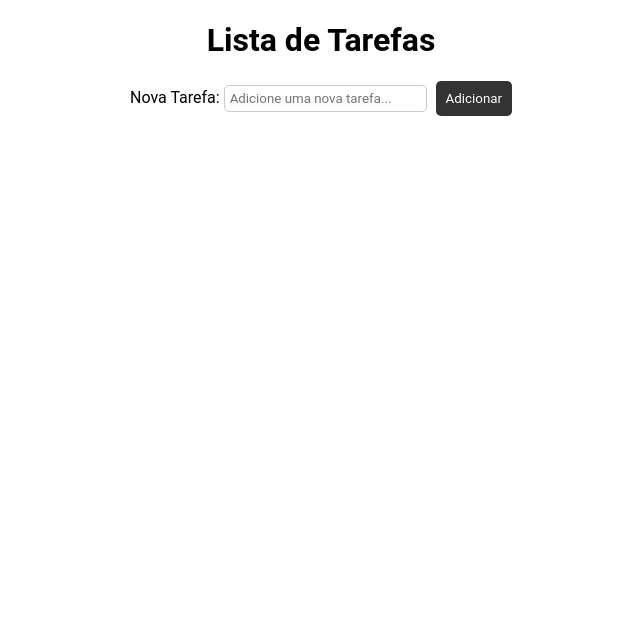
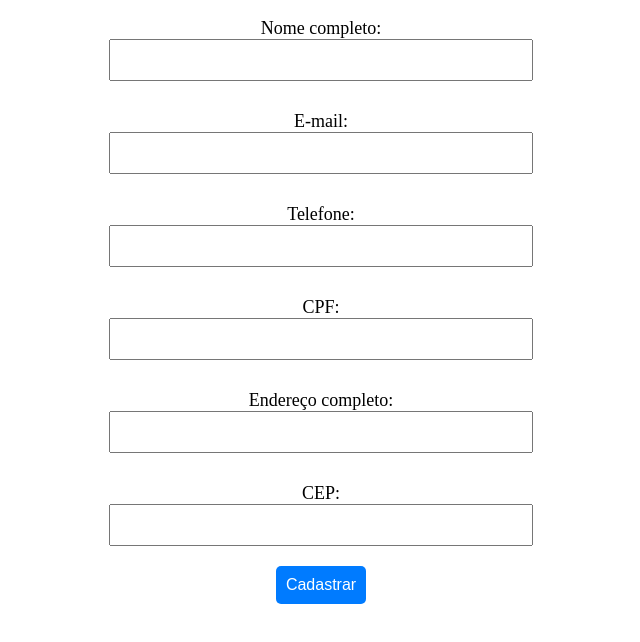
Before and after one commit to B-Lucas365/curso_ebac_frontend, a plain HTML site: page index.html in a window 1280 px wide. Shown: the whole page, without its empty margins (319-959 px from the left). Drawn offline with nearby package versions, Linux system fonts and the light colour scheme.

Commit message:
first commit

```diff
--- a/index.html
+++ b/index.html
@@ -1,22 +1,39 @@
+<!DOCTYPE html>
+<html lang="en">
+<head>
+    <meta charset="UTF-8">
+    <meta http-equiv="X-UA-Compatible" content="IE=edge">
+    <meta name="viewport" content="width=device-width, initial-scale=1.0">
+    <title>Document</title>
+    <script src="https://code.jquery.com/jquery-3.6.0.min.js"></script>
+    <script src="https://cdnjs.cloudflare.com/ajax/libs/jquery.mask/1.14.16/jquery.mask.min.js"></script>
 
-<!DOCTYPE html>
-<html>
-<head>
-  <meta charset="UTF-8">
-  <title>Lista de Tarefas</title>
-  <link rel="stylesheet" href="style.css">
-  <script src="https://code.jquery.com/jquery-3.6.0.min.js"></script>
+    <link rel="stylesheet" href="style.css">
+
 </head>
 <body>
-    <h1>Lista de Tarefas</h1>
     <form>
-      <label for="new-task">Nova Tarefa:</label>
-      <input type="text" id="new-task" placeholder="Adicione uma nova tarefa...">
-      <button id="add-task-btn" type="submit">Adicionar</button>
-    </form>
-    <ol id="task-list">
-    </ol>
+        <label for="nome">Nome completo:</label>
+        <input type="text" id="nome" name="nome" required>
 
-  <script src="script.js"></script>
+        <label for="email">E-mail:</label>
+        <input type="email" id="email" name="email" required>
+
+        <label for="telefone">Telefone:</label>
+        <input type="text" id="telefone" name="telefone" required>
+
+        <label for="cpf">CPF:</label>
+        <input type="text" id="cpf" name="cpf" required>
+
+        <label for="endereco">Endereço completo:</label>
+        <input type="text" id="endereco" name="endereco" required>
+
+        <label for="cep">CEP:</label>
+        <input type="text" id="cep" name="cep" required>
+
+        <button type="submit">Cadastrar</button>
+      </form>
+
+      <script src="script.js"></script>
 </body>
 </html>
--- a/script.js
+++ b/script.js
@@ -1,20 +1,10 @@
 $(document).ready(function() {
-    // Adiciona tarefa ao enviar o formulário
-    $('#add-task-btn').click(function(event) {
-      event.preventDefault(); // Previne o comportamento padrão do formulário de recarregar a página
+    // Máscara para o campo de telefone
+    $('#telefone').mask('(00) 0000-0000');
 
-      var taskName = $('#new-task').val();
-      if (taskName.trim() === '') { // Verifica se o nome da tarefa está vazio
-        alert('Por favor, adicione um nome para a tarefa.');
-        return;
-      }
+    // Máscara para o campo de CPF
+    $('#cpf').mask('000.000.000-00');
 
-      $('#task-list').append('<li>' + taskName + '</li>');
-      $('#new-task').val('');
-    });
-
-    // Marca tarefa como concluída quando clicada
-    $('#task-list').on('click', 'li', function() {
-      $(this).toggleClass('done');
-    });
-  });
+    // Máscara para o campo de CEP
+    $('#cep').mask('00000-000');
+});
--- a/style.css
+++ b/style.css
@@ -1,49 +1,33 @@
-body {
-    font-family: 'Roboto', sans-serif;
-    text-align: center;
-  }
-
-  #task-list {
-    list-style-type: none;
-    padding: 0;
-  }
-
-  #task-list li {
-    margin: 10px 0;
-    cursor: pointer;
-  }
-
-  #task-list li.done {
-    text-decoration: line-through;
-  }
-
-  form {
-    margin-top: 20px;
+form {
+    display: flex;
+    flex-direction: column;
+    align-items: center;
+    max-width: 400px;
+    margin: 0 auto;
   }
 
   label {
-    display: inline-block;
-    margin-bottom: 10px;
+    font-size: 18px;
+    margin-top: 10px;
   }
 
-  input[type="text"] {
-    font-family: 'Roboto', sans-serif;
-    padding: 5px;
-    border-radius: 5px;
-    border: 1px solid #ccc;
-    margin-right: 5px;
+  input {
+    width: 100%;
+    padding: 10px;
+    font-size: 16px;
+    margin-bottom: 20px;
   }
 
   button {
-    font-family: 'Roboto', sans-serif;
-    background-color: #333;
+    padding: 10px;
+    font-size: 16px;
+    background-color: #007bff;
     color: #fff;
     border: none;
-    padding: 10px;
     border-radius: 5px;
     cursor: pointer;
   }
 
   button:hover {
-    background-color: #444;
+    background-color: #0069d9;
   }
```
